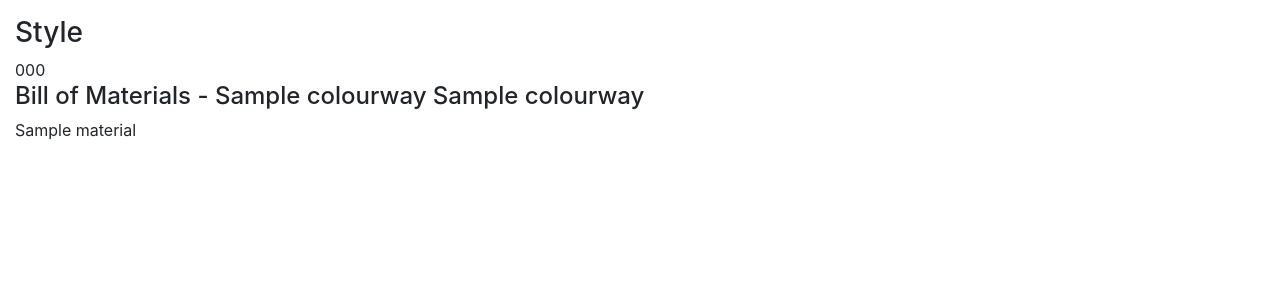
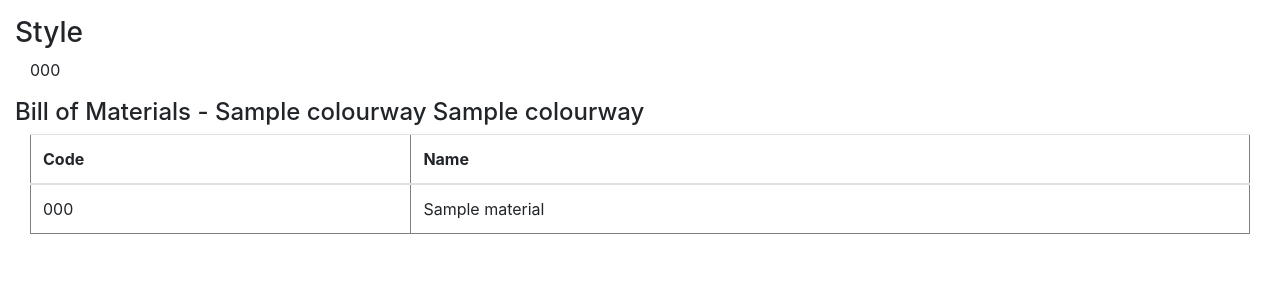
Before and after one commit to tamirrrdorrron/plm, a Django app: template plm/templates/plm/style_colourway.html in a window 1280 px wide. Shown: the part 56-356 px from the top of the page. Run offline with Django 3.2, Linux system fonts and the light colour scheme; the template is opened without the code that fills it: most values are stand-ins (such as "Sample title", 1, 10 or a date in 2020); some libraries are stand-ins or nearby versions.

Commit message:
final touch ups

```diff
--- a/plm/templates/plm/base.html
+++ b/plm/templates/plm/base.html
@@ -8,7 +8,7 @@
 <body>
 
 <nav class="navbar navbar-expand-lg navbar-light" style="background-color: #e3f2fd;">
-  <a class="navbar-brand" href="#">PLM</a>
+  <a class="navbar-brand" href="/">PLM</a>
   <button class="navbar-toggler" type="button" data-toggle="collapse" data-target="#navbarNav" aria-controls="navbarNav" aria-expanded="false" aria-label="Toggle navigation">
     <span class="navbar-toggler-icon"></span>
   </button>
--- a/plm/templates/plm/style_colourway.html
+++ b/plm/templates/plm/style_colourway.html
@@ -10,15 +10,53 @@
 
 <h3>Style</h3>
 
-{{ styleDict.style_code }}<br>
+    <div class="container-fluid">
+
+        {{ styleDict.style_code }}
+
+    </div>
+
+<p>
 
 <h4>Bill of Materials - {{ colourway.colourway__name }} {{ colourway.season__name }}</h4>
 
-{% for material in bom %}
+<div class="container-fluid">
 
-    {{ material.material__name }}<br>
+<table class="table" border="1">
 
-{% endfor %}
+    <thead>
+
+        <th>Code</th>
+
+        <th>Name</th>
+
+    </thead>
+
+        {% for material in bom.all %}
+
+    <tr>
+
+        <td>{{ material.material__code }}</td>
+
+        <td>{{ material.material__name }}</td>
+
+        {% endfor %}
+
+    </tr>
+
+</table>
+
+</div>
+
+</p>
+
+
+
+<!--{% for material in bom %}-->
+
+    <!--{{ material.material__name }}<br>-->
+
+<!--{% endfor %}-->
 
 </p>
 
--- a/plm/views.py
+++ b/plm/views.py
@@ -35,6 +35,7 @@ def style_colourway(request, style_code, colourway_id):
                              seasonal_colourway__id = colourway_id
                              ).values('seasonal_colourway__season__name',
                                       'material__name',
+                                      'material__code',
                                       'seasonal_colourway__product__code',
                                       'seasonal_colourway__colourway__name'
                                       )
```
Also changed, not shown: plm/templates/plm/style.html (+11 -0 lines).
